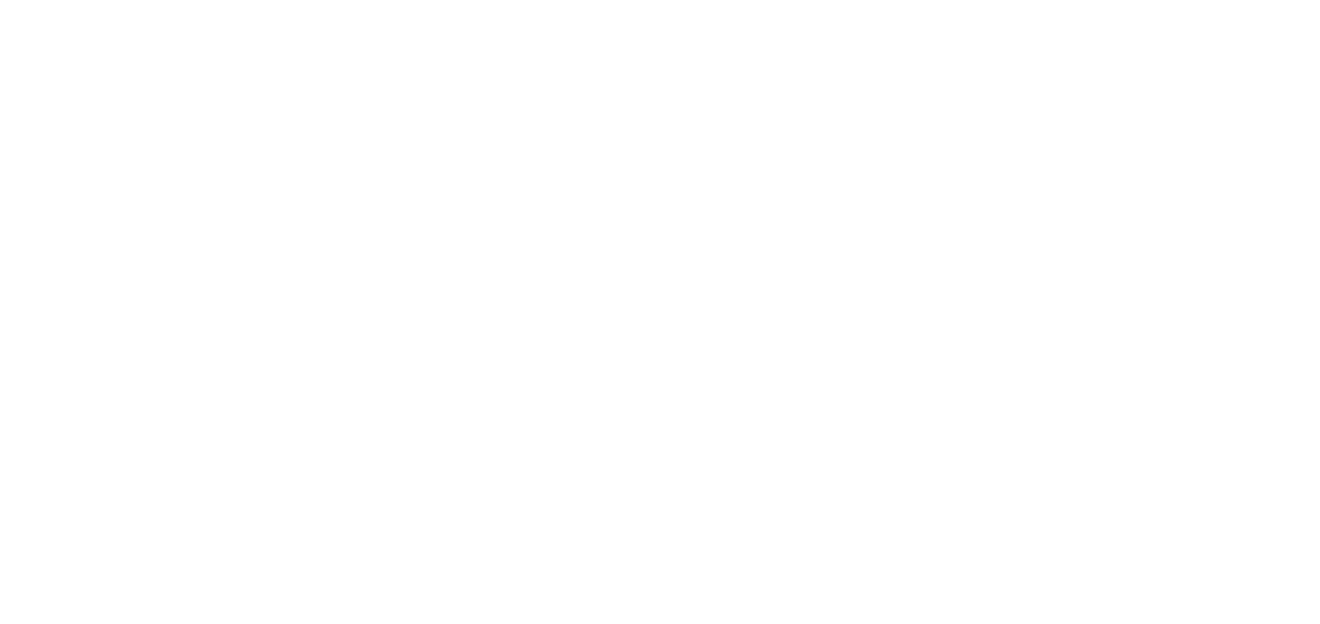
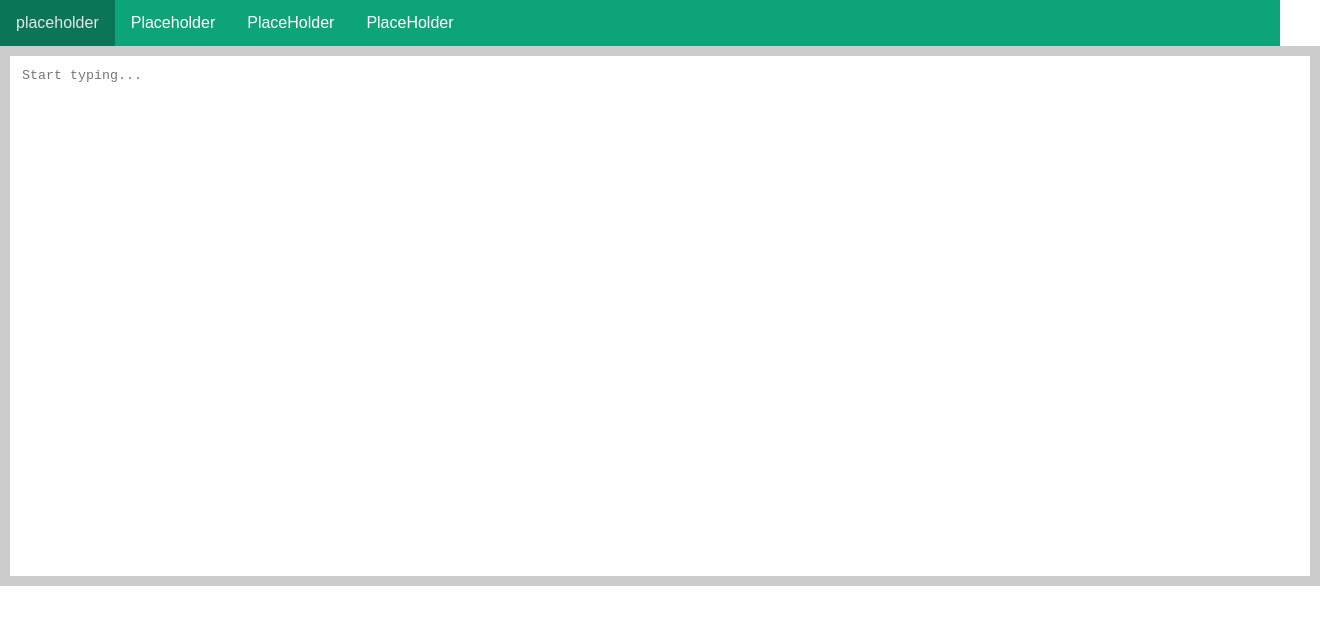
Before and after one commit to tonotomopatpat/memotori, a plain HTML site: page index.html in a window 1280 px wide. Shown: the whole page, 1320 px wide, since content can reach past the window. Drawn offline with Linux system fonts and the light colour scheme.

Commit message:
added navbar and notepad area

```diff
--- a/index.html
+++ b/index.html
@@ -1,22 +1,81 @@
 <!DOCTYPE html>
 <html lang="en">
-    <div>
-        <head>
-            <meta charset="UTF-8">
-            <meta name="viewport" content="width=device-width, initial-scale=1.0">
-            <link rel="icon" href="logo.ico">
-            <title>Memotori</title>
-            <link rel="shortcut icon" type="./Memotori/res/logo.png" href="favicon.ico" />
-        </head>
-        <body>
+  <div>
+    <head>
+      <meta charset="UTF-8" />
+      <meta name="viewport" content="width=device-width, initial-scale=1.0" />
+      <link rel="icon" href="logo.ico" />
+      <title>Memotori</title>
+      <link
+        rel="shortcut icon"
+        type="./Memotori/res/logo.png"
+        href="favicon.ico"
+      />
+      <style>
+        body {
+          margin: 0;
+          font-family: Arial, Helvetica, sans-serif;
+        }
 
+        .navbar {
+          overflow: hidden;
+          background-color: #0ea47a;
+        }
 
-        </body>
+        .navbar a {
+          float: left;
+          display: block;
+          color: #ffffff;
+          text-align: center;
+          padding: 14px 16px;
+          text-decoration: none;
+        }
 
+        .navbar a:hover {
+          background-color: #12d39d;
+        }
 
+        .navbar a.active {
+          background-color: #0a7557;
+          color: #e6e6e6;
 
+        }
+        #notepad {
+            width: 100%;
+            height: 500px;
+            border: 10px solid #ccc;
+            padding: 10px;
+            overflow: auto;
+            background-color: #fff;
+        }
 
+        #textarea {
+            width: 100%;
+            height: 100%;
+            border: none;
+            outline: none;
+            resize: none;
+        }
+      </style>
+    </head>
+    <body>
+      <div class="navbar">
+        <a class="active" href="#home">placeholder</a>
+        <a href="#news">Placeholder</a>
+        <a href="#contact">PlaceHolder</a>
+        <a href="#about">PlaceHolder</a>
+      </div>
+      <!--
+      <div style="padding:20px;margin-top:30px;background-color:#2bedb7;">
+      <h1>Lorem Ipsum</h1>
+      <p>Lorem Ipsum</p>
+      </div>
+      -->
 
+      <div id="notepad">
+        <textarea id="textarea" placeholder="Start typing..."></textarea>
     </div>
 
+    </body>
+  </div>
 </html>
```
